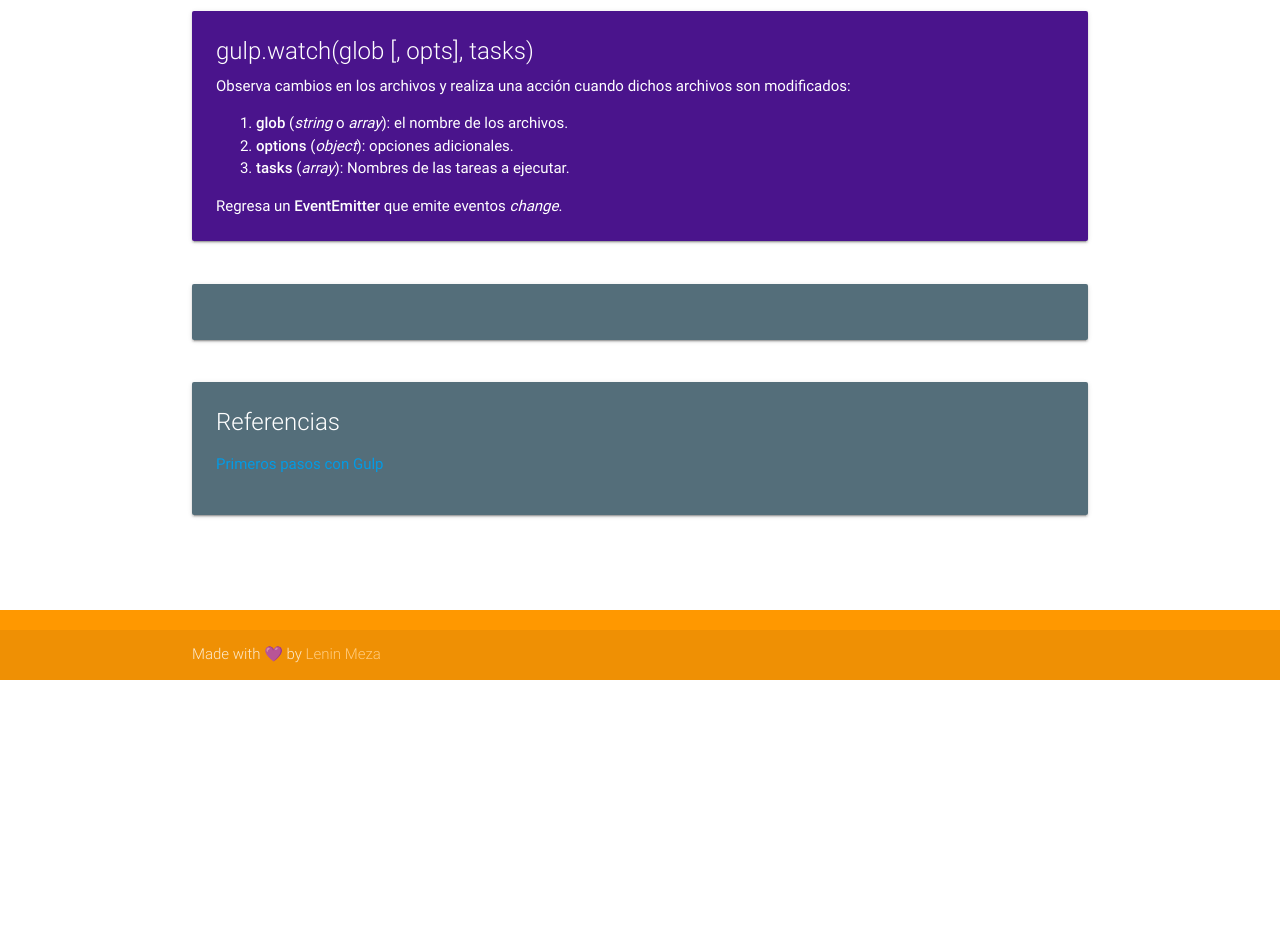
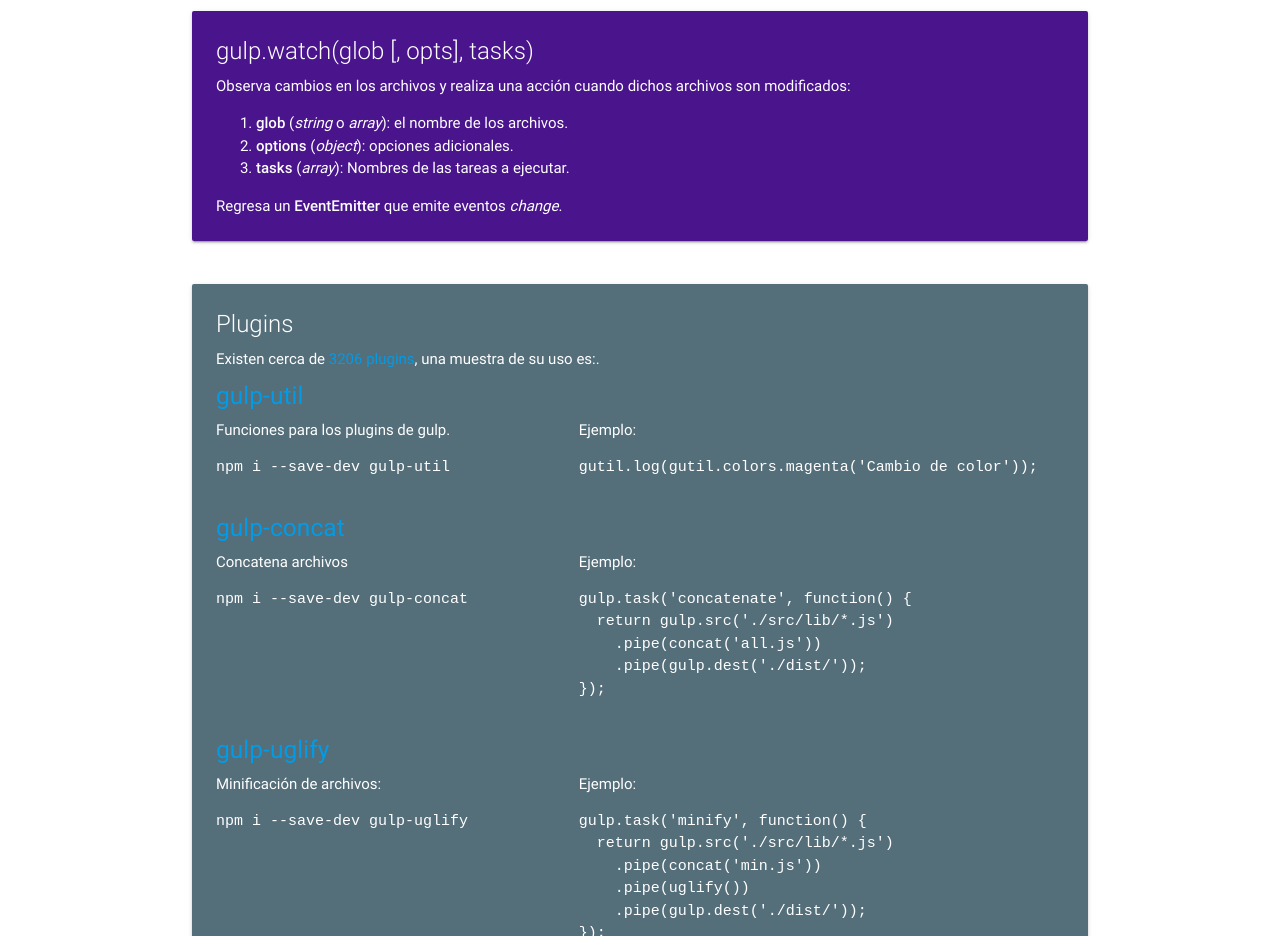
Before and after one commit to lenin-anzen/gulp, a website: page docs/index.html in a window 1280 px wide. Shown: the part 1864-2800 px from the top of the page. Before the commit the page ends 2544 px from the top, so only its background shows below. Drawn offline with nearby package versions, Linux system fonts and the light colour scheme.

Commit message:
Added gulp plugin examples

```diff
--- a/docs/index.html
+++ b/docs/index.html
@@ -18,6 +18,8 @@
                 <li><a href="#gulp-src" title="Gulp SRC">Gulp SRC</a></li>
                 <li><a href="#gulp-dest" title="Gulp Dest">Gulp Dest</a></li>
                 <li><a href="#gulp-watch" title="Gulp Watch">Gulp Watch</a></li>
+                <li><a href="#plugins" title="Plugins">Plugins</a></li>
+                <li><a href="#references" title="Referencias">Referencias</a></li>
             </ul>
             <ul id="nav-mobile" class="side-nav">
                 <li><a href="#installation" title="Instalación">Instalación</a></li>
@@ -25,6 +27,8 @@
                 <li><a href="#gulp-src" title="Gulp SRC">Gulp SRC</a></li>
                 <li><a href="#gulp-dest" title="Gulp Dest">Gulp Dest</a></li>
                 <li><a href="#gulp-watch" title="Gulp Watch">Gulp Watch</a></li>
+                <li><a href="#plugins" title="Plugins">Plugins</a></li>
+                <li><a href="#references" title="Referencias">Referencias</a></li>
             </ul>
             <a href="#" data-activates="nav-mobile" class="button-collapse">
                 <i class="material-icons">menu</i>
@@ -136,22 +140,101 @@
                     </div>
                 </div>
             </div>
-            <div class="row" id="">
+            <div class="row" id="plugins">
                 <div class="col l12 s12">
                     <div class="card blue-grey darken-1">
                         <div class="card-content white-text">
-                            <span class="card-title"></span>
+                            <span class="card-title">Plugins</span>
+                            <p>Existen cerca de <a href="http://gulpjs.com/plugins/" target="_blank" title="Pluins">3206 plugins</a>, una muestra de su uso es:.</p>
+                            <h5><a href="https://www.npmjs.com/package/gulp-util" target="_blank" title="gulp-util">gulp-util</a></h5>
+                            <div class="row" id="plugins">
+                                <div class="col l5 s5">
+                                    <p>Funciones para los plugins de gulp.</p>
+                                    <pre>npm i --save-dev gulp-util</pre>
+                                </div>
+                                <div class="col l7 s7">
+                                    <p>Ejemplo:</p>
+                                    <pre>gutil.log(gutil.colors.magenta('Cambio de color'));</pre>
+                                </div>
+                            </div>
+                            <h5><a href="https://www.npmjs.com/package/gulp-concat" target="" title="gulp-concat">gulp-concat</a></h5>
+                            <div class="row" id="plugins">
+                                <div class="col l5 s5">
+                                    <p>Concatena archivos</p>
+                                    <pre>npm i --save-dev gulp-concat</pre>
+                                </div>
+                                <div class="col l7 s7">
+                                    <p>Ejemplo:</p>
+                                    <pre>gulp.task('concatenate', function() {
+  return gulp.src('./src/lib/*.js')
+    .pipe(concat('all.js'))
+    .pipe(gulp.dest('./dist/'));
+});</pre>
+                                </div>
+                            </div>
+                            <h5><a href="https://www.npmjs.com/package/gulp-uglify" target="_blank" title="gulp-uglify">gulp-uglify</a></h5>
+                            <div class="row" id="plugins">
+                                <div class="col l5 s5">
+                                    <p>Minificación de archivos:</p>
+                                    <pre>npm i --save-dev gulp-uglify</pre>
+                                </div>
+                                <div class="col l7 s7">
+                                    <p>Ejemplo:</p>
+                                    <pre>gulp.task('minify', function() {
+  return gulp.src('./src/lib/*.js')
+    .pipe(concat('min.js'))
+    .pipe(uglify())
+    .pipe(gulp.dest('./dist/'));
+});</pre>
+                                </div>
+                            </div>
+                            <h5><a href="https://www.npmjs.com/package/gulp-eslint" target="_blank" title="gulp-eslint">gulp-eslint</a></h5>
+                            <div class="row" id="plugins">
+                                <div class="col l5 s5">
+                                    <p>Permite ejecutar ESLint mediante Gulp</p>
+                                    <pre>npm i --save-dev gulp-eslint eslint</pre>
+                                </div>
+                                <div class="col l7 s7">
+                                    <p>Ejemplo:</p>
+                                    <pre>gulp.task('lint', function() {
+  return gulp.src(['**/*.js','!node_modules/**'])
+  	.pipe(eslint())
+    .pipe(eslint.format())
+  	.pipe(eslint.failAfterError());
+});</pre>
+                                </div>
+                            </div>
+                            <h5><a href="https://www.npmjs.com/package/gulp-sourcemaps" target="_blank" title="gulp-sourcemaps">gulp-sourcemaps</a></h5>
+                            <div class="row" id="plugins">
+                                <div class="col l5 s5">
+                                    <p>Generar source maps:</p>
+                                    <pre>npm i --save-dev gulp-sourcemaps</pre>
+                                </div>
+                                <div class="col l7 s7">
+                                    <p>Ejemplo:</p>
+                                    <pre>gulp.task('scrmap', function() {
+  gulp.src('./src/**/*.js')
+    .pipe(sourcemaps.init())
+    .pipe(concat('min-srcmap.js'))
+    .pipe(uglify())
+    .pipe(sourcemaps.write())
+    .pipe(gulp.dest('dist'));
+});</pre>
+                                </div>
+                            </div>
                         </div>
                     </div>
                 </div>
             </div>
-            <div class="row" id="">
+            <div class="row" id="references">
                 <div class="col l12 s12">
                     <div class="card blue-grey darken-1">
                         <div class="card-content white-text">
                             <span class="card-title">Referencias</span>
                             <ul>
                                 <li><p><a href="https://www.adictosaltrabajo.com/tutoriales/primeros-pasos-con-gulp/" target="_blank" title="Primeros pasos con Gulp">Primeros pasos con Gulp</a></p></li>
+                                <li><p><a href="https://scotch.io/tutorials/automate-your-tasks-easily-with-gulp-js" target="_blank" title="Automate Your Tasks Easily with Gulp.js">Automate Your Tasks Easily with Gulp.js</a></p></li>
+                                <li><p><a href="https://ilikekillnerds.com/2014/11/10-highly-useful-gulp-js-plugins-for-a-super-ninja-front-end-workflow/" target="_blank" title="10 Highly Useful Gulp.js Plugins For A Super Ninja Front-end Workflow">10 Highly Useful Gulp.js Plugins For A Super Ninja Front-end Workflow</a></p></li>
                             </ul>
                         </div>
                     </div>
```
